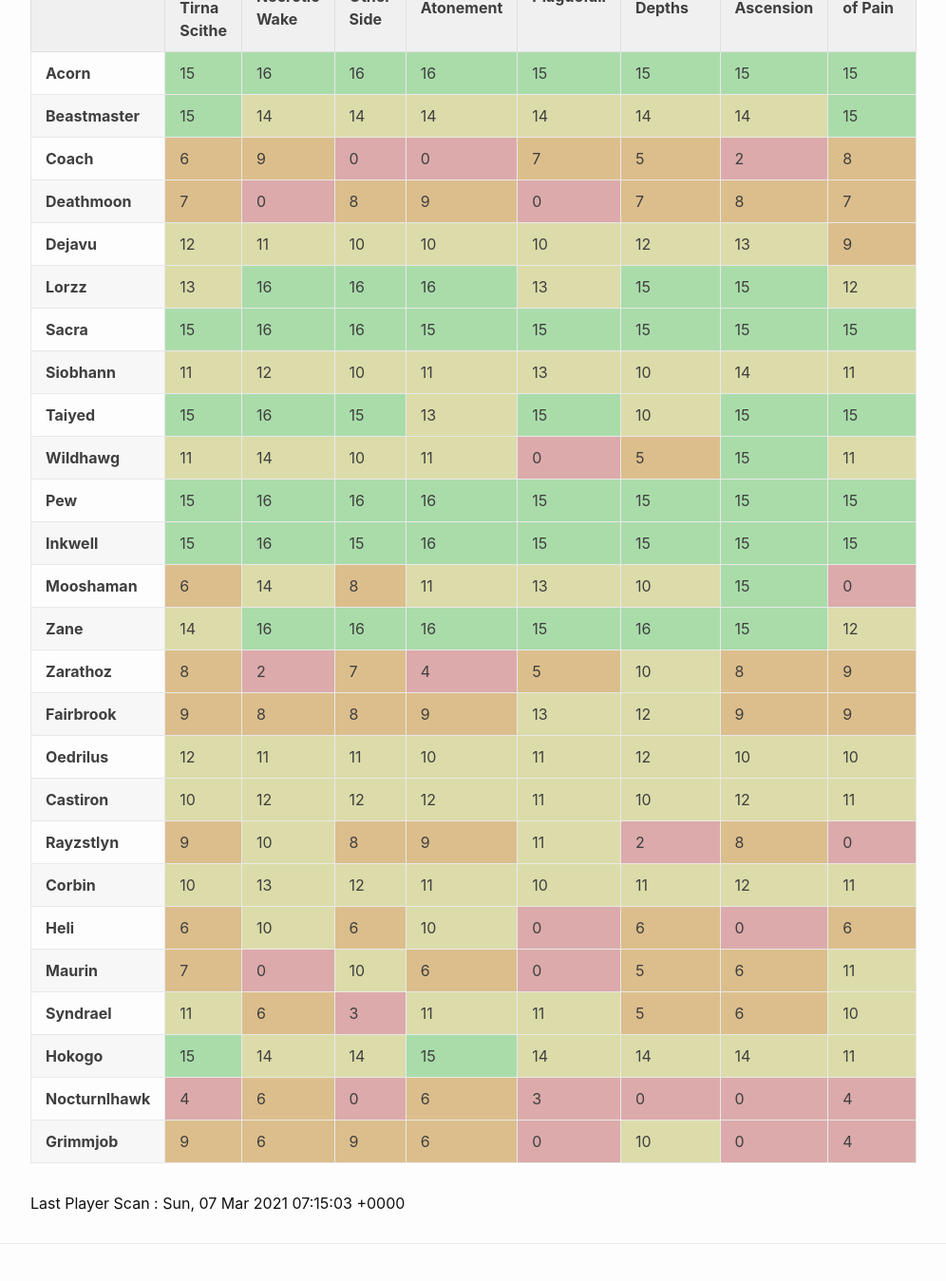
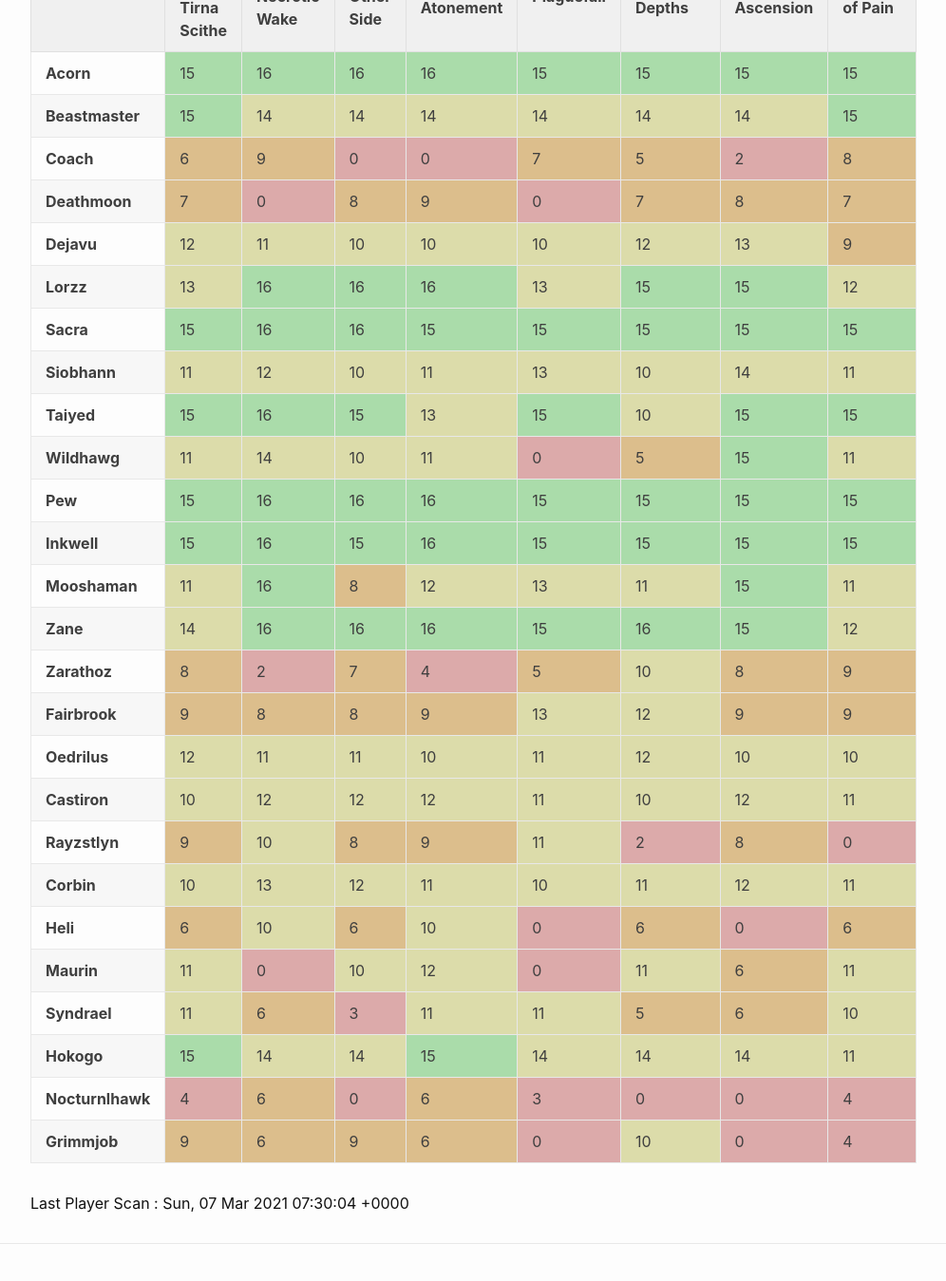
Before and after one commit to eldertribunal/keystonetracker, a Jekyll site: the page built from players.md, in a window 1280 px wide and 1400 px high, scrolled down 206 px. Shown: the top 1349 px of the window at 95% size, without its empty margins (126-1122 px from the left). Built offline with Jekyll 4.4.1, drawn with Linux system fonts in a browser that asks for light colours.

Commit message:
auto scan Sun Mar  7 07:30:48 UTC 2021

```diff
--- a/_data/characters.json
+++ b/_data/characters.json
@@ -859,12 +859,12 @@
     "dungeons": [
       {
         "name": "Mists of Tirna Scithe",
-        "level": 6,
+        "level": 11,
         "id": 375
       },
       {
         "name": "The Necrotic Wake",
-        "level": 14,
+        "level": 16,
         "id": 376
       },
       {
@@ -874,7 +874,7 @@
       },
       {
         "name": "Halls of Atonement",
-        "level": 11,
+        "level": 12,
         "id": 378
       },
       {
@@ -884,7 +884,7 @@
       },
       {
         "name": "Sanguine Depths",
-        "level": 10,
+        "level": 11,
         "id": 380
       },
       {
@@ -894,7 +894,7 @@
       },
       {
         "name": "Theater of Pain",
-        "level": 0,
+        "level": 11,
         "id": 382
       }
     ]
@@ -1264,7 +1264,7 @@
     "dungeons": [
       {
         "name": "Mists of Tirna Scithe",
-        "level": 7,
+        "level": 11,
         "id": 375
       },
       {
@@ -1279,7 +1279,7 @@
       },
       {
         "name": "Halls of Atonement",
-        "level": 6,
+        "level": 12,
         "id": 378
       },
       {
@@ -1289,7 +1289,7 @@
       },
       {
         "name": "Sanguine Depths",
-        "level": 5,
+        "level": 11,
         "id": 380
       },
       {
--- a/_data/players.json
+++ b/_data/players.json
@@ -544,12 +544,12 @@
     "dungeons": [
       {
         "name": "Mists of Tirna Scithe",
-        "level": 6,
+        "level": 11,
         "id": 375
       },
       {
         "name": "The Necrotic Wake",
-        "level": 14,
+        "level": 16,
         "id": 376
       },
       {
@@ -559,7 +559,7 @@
       },
       {
         "name": "Halls of Atonement",
-        "level": 11,
+        "level": 12,
         "id": 378
       },
       {
@@ -569,7 +569,7 @@
       },
       {
         "name": "Sanguine Depths",
-        "level": 10,
+        "level": 11,
         "id": 380
       },
       {
@@ -579,7 +579,7 @@
       },
       {
         "name": "Theater of Pain",
-        "level": 0,
+        "level": 11,
         "id": 382
       }
     ]
@@ -949,7 +949,7 @@
     "dungeons": [
       {
         "name": "Mists of Tirna Scithe",
-        "level": 7,
+        "level": 11,
         "id": 375
       },
       {
@@ -964,7 +964,7 @@
       },
       {
         "name": "Halls of Atonement",
-        "level": 6,
+        "level": 12,
         "id": 378
       },
       {
@@ -974,7 +974,7 @@
       },
       {
         "name": "Sanguine Depths",
-        "level": 5,
+        "level": 11,
         "id": 380
       },
       {
--- a/_data/scanned.json
+++ b/_data/scanned.json
@@ -1,3 +1,3 @@
 {
-  "timestamp": 1615101303
+  "timestamp": 1615102204
 }
```
